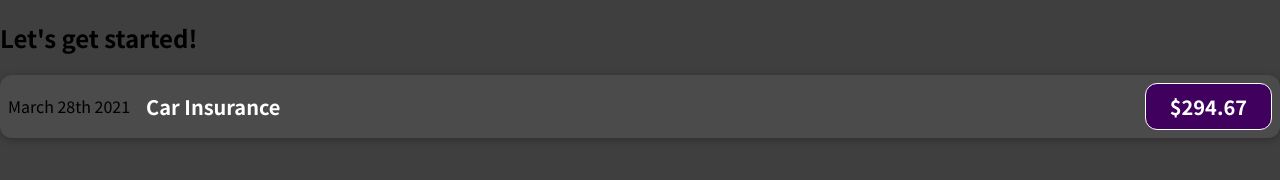
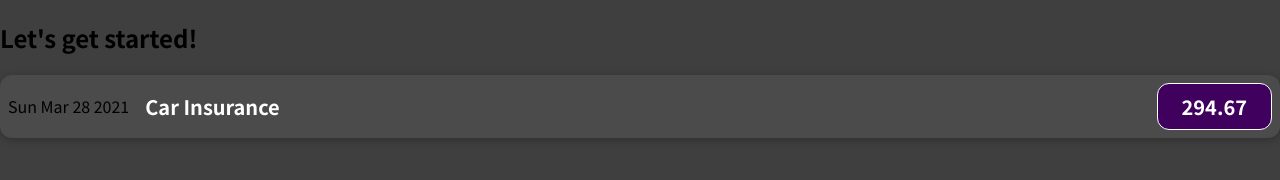
Before and after one commit to nsnyng/react-learn-udemy, a JavaScript app: page / in a window 1280 px wide. Shown: the top 180 px of the page. Built offline with nearby package versions, Linux system fonts and the light colour scheme.

Commit message:
변수 사용 방법

```diff
--- a/src/components/ExpenseItem.js
+++ b/src/components/ExpenseItem.js
@@ -1,12 +1,16 @@
 import "./ExpenseItem.css";
 
 function ExpenseItem() {
+  const expenseDate = new Date(2021, 2, 28);
+  const expenseTitle = "Car Insurance";
+  const expenseAmount = 294.67;
+
   return (
     <div className="expense-item">
-      <div>March 28th 2021</div>
+      <div>{expenseDate.toDateString()}</div>
       <div className="expense-item__description">
-        <h2>Car Insurance</h2>
-        <div className="expense-item__price">$294.67</div>
+        <h2>{expenseTitle}</h2>
+        <div className="expense-item__price">{expenseAmount}</div>
       </div>
     </div>
   );
```
